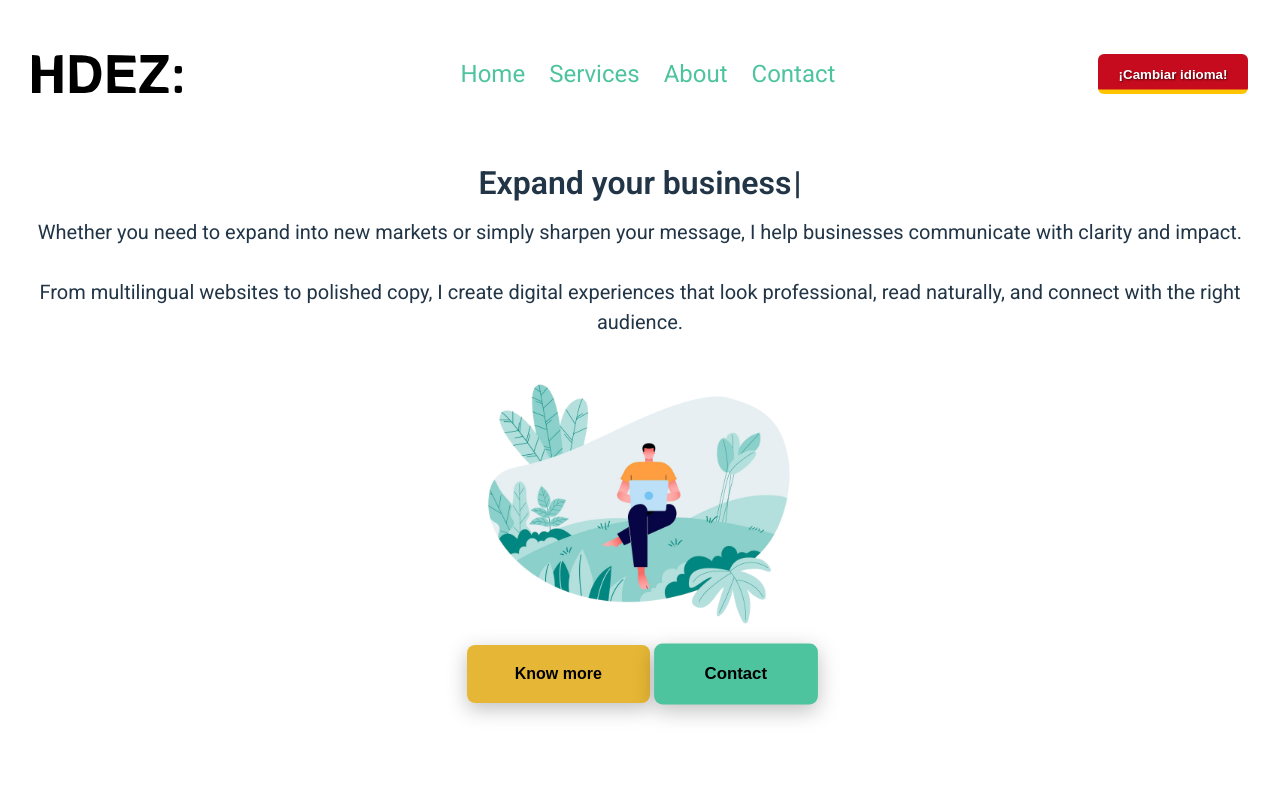
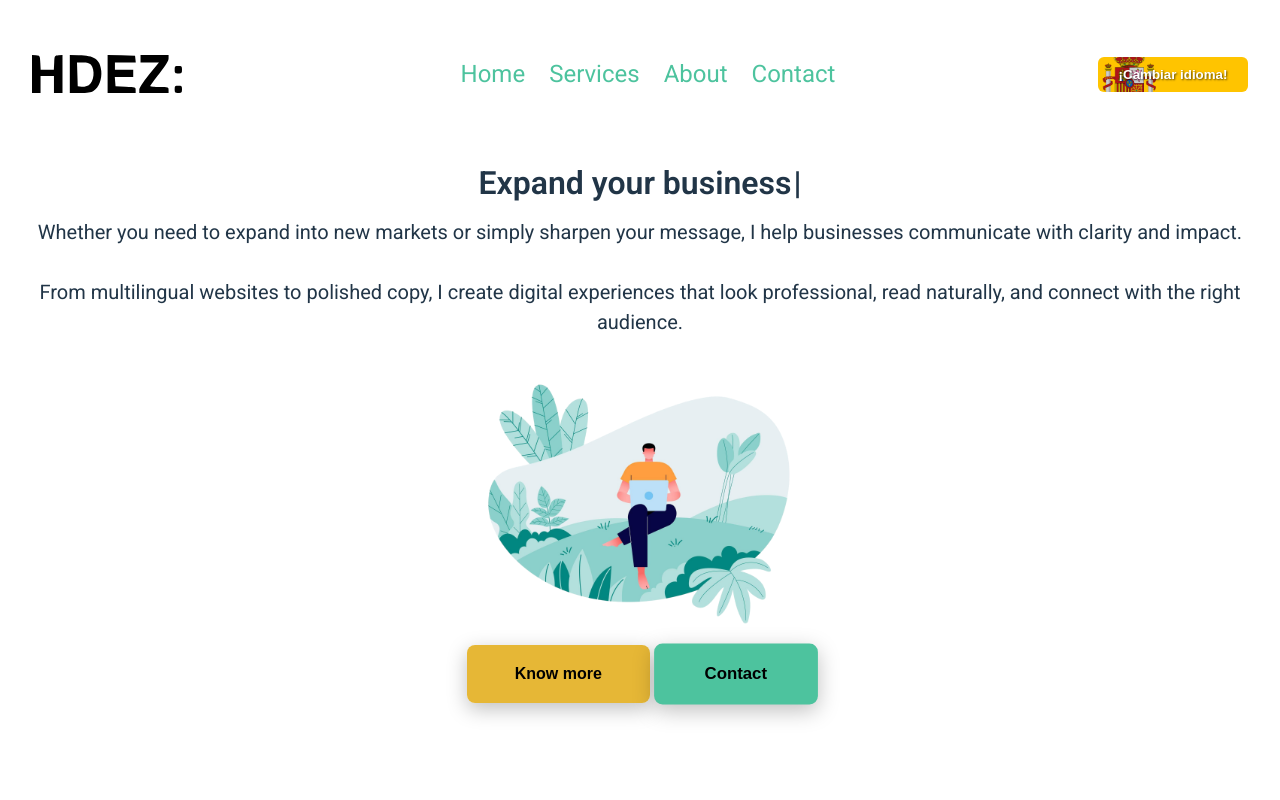
Before and after one commit to devhdez/portfolio-project, a React (Vite) app: page / in a window 1280 px wide. Shown: the top 800 px of the page. Built offline with nearby package versions, Linux system fonts and the light colour scheme.

Commit message:
chng-lng-button fix

```diff
--- a/src/Header.jsx
+++ b/src/Header.jsx
@@ -41,11 +41,11 @@ const Header = () => {
         onClick={toggleLanguage}
         style={{
           backgroundImage: `url(${flagUrl})`,
-          backgroundSize: 'cover',
-          backgroundPosition: 'contain',
+          backgroundSize: '100% auto',
+          backgroundPosition: 'center',
           color: 'white',
           minWidth: '150px',
-          height: '40px',
+          height: '35px',
           fontWeight: 'bold',
           border: 'none',
           borderRadius: '6px',
```
